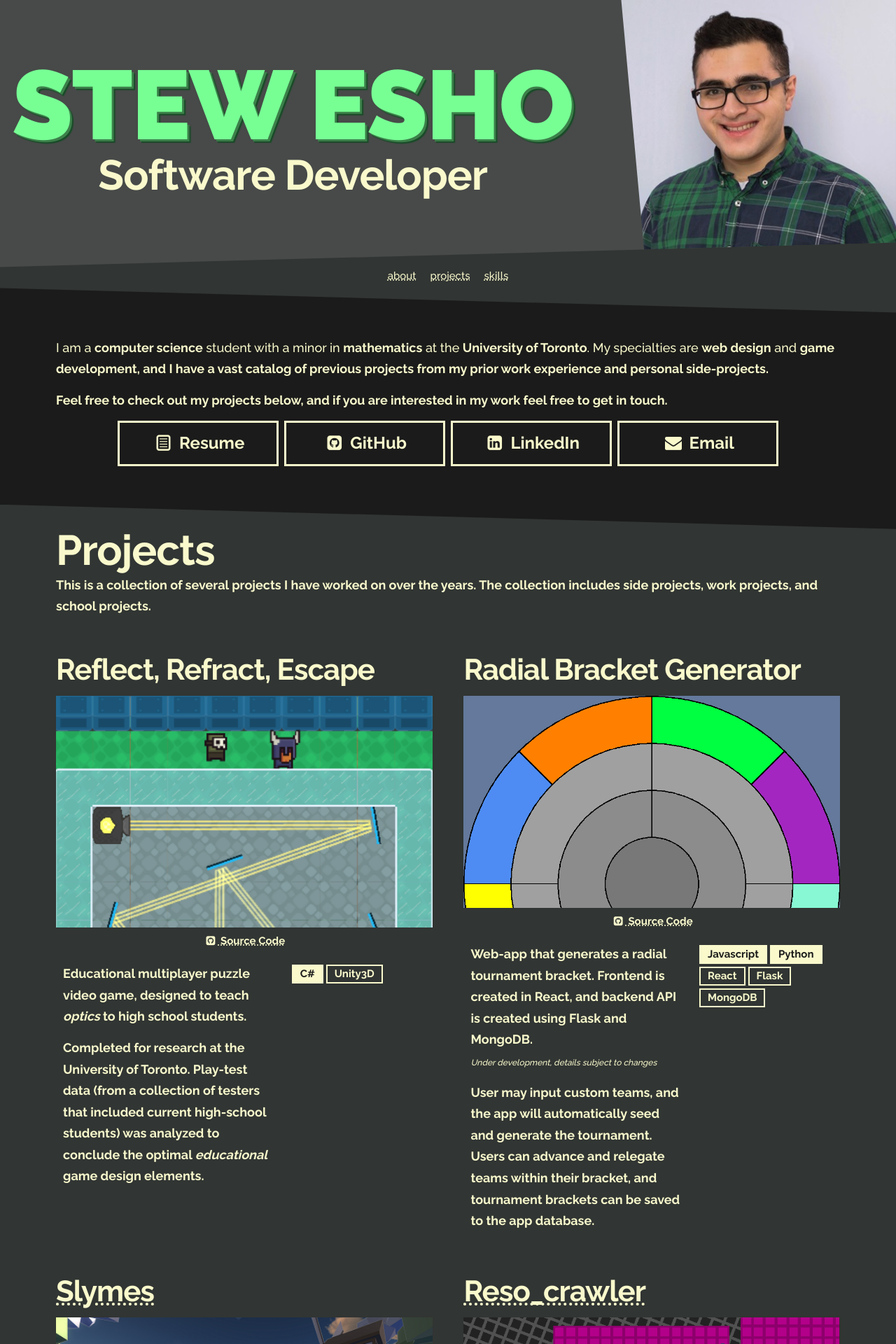
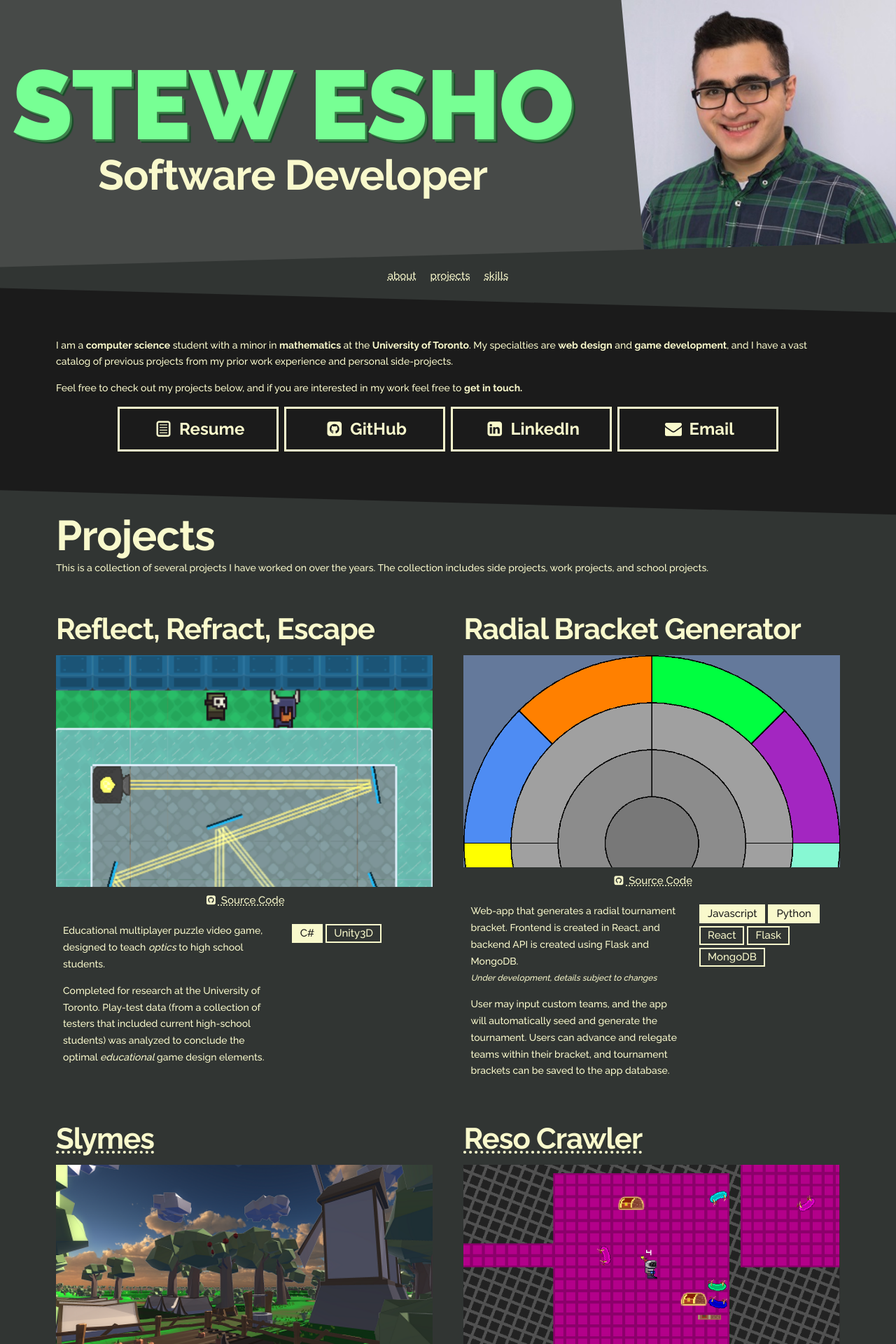
Before and after one commit to StewEsho/stewesho.github.io, a Jekyll site: the page built from index.html, in a window 1280 px wide. Shown: the top 1920 px of the page at 70% size. Built offline with Jekyll 4.4.1, drawn with Linux system fonts in a browser that asks for light colours; some of the changed text lies outside the part shown.

Commit message:
added soome responsiveness

```diff
--- a/assets/css/style.scss
+++ b/assets/css/style.scss
@@ -38,7 +38,12 @@ $stew-link: rgb(252, 251, 243);
 $stew-darker-lime: rgb(60, 128, 74);
 
 //  Responsive Breakpoints
-$mobi-breakpoint: 68rem;
+$tiny-breakpoint: 480px;
+$mobi-breakpoint: 680px;
+$tablet-breakpoint: 768px;
+$mdpi-breakpoint: 1024px;
+$hdpi-breakpoint: 1280px;
+$tv-breakpoint: 1920px;
 
 //  Other general vars
 $angled-edge--rem-offset: 3.5rem;
@@ -70,9 +75,7 @@ a {
     line-height: 1.7;
     font-size: 1.8rem;
     margin-bottom: 1.4rem;
-}
-
-.columns {
+} .columns {
     float: unset;
 }
 
@@ -158,9 +161,6 @@ section#title-container{
 main {
     section {
         padding: $angled-edge--rem-offset 8rem;
-        @media screen and (max-width: 68rem) { //680px
-            padding: 0.8rem;
-        }
     }
 }
 
@@ -227,13 +227,13 @@ section#about {
     .two-row {
         display: flex;
         flex-flow: row nowrap;
-        & > * {
+        .description, .project-skills {
             margin: 1rem;
-            &:first-child {
-                flex-basis: 60%;
-            } &:last-child {
-                flex-basis: 38%;
-            }
+        }
+        .description {
+            flex-basis: 60%;
+        } .project-skills {
+            flex-basis: 38%;
         }
     }
     .image {
@@ -271,7 +271,6 @@ section#about {
         content: "\A";
     }
 }
-
 /**
 * Skills
 **/
@@ -312,3 +311,75 @@ section#about {
     max-width: 68rem;
     margin: auto;
 }
+
+@media screen and (max-width: $hdpi-breakpoint){
+    p {
+        font-size: 1.4rem;
+    }
+}
+
+@media screen and (max-width: $mdpi-breakpoint){
+    main {
+        section {
+            padding: 0.8rem;
+        }
+    }
+
+    section#about {
+        .cta {
+            .link {
+                font-size: 1.8rem;
+                flex: 2 0 34vw; //grows such that there are two per row
+                &, &:last-child{
+                    margin: 0 0.4rem 0.8rem;
+                }
+            }
+        }
+    }
+
+    .project{
+        .title {
+            font-size: 3.2rem;
+        }
+
+        .two-row{
+            display: block;
+            .description, .project-skills {
+                flex: 2 0 100%;
+            }
+        }
+        margin-bottom: 4rem;
+    }
+}
+
+@media screen and (max-width: $tablet-breakpoint){
+    .project{
+        .title {
+            font-size: 2.6rem;
+        }
+    }
+
+
+}
+
+@media screen and (max-width: $mobi-breakpoint){
+    section#about {
+        .cta{
+            .link {
+                //flex: 2 0 51% //grows such that there is one per row
+            }
+        }
+    }
+
+    .project{
+        .title {
+            font-size: 2.4rem;
+        }
+    }
+}
+
+@media screen and (max-width: $tiny-breakpoint){
+    .project{
+        flex: 1 1 100%;
+    }
+}
--- a/index.html
+++ b/index.html
@@ -4,7 +4,7 @@ title: Stew Esho
 ---
 <section id="about">
     <p>
-        I am a <strong>computer science</strong> student with a minor in <strong>mathematics</strong> at the <strong>University of Toronto</strong>. My specialties are <strong>web design</strong> and <strong>game development</stron>, and I have a vast catalog of previous projects from my prior work experience and personal side-projects.
+        I am a <strong>computer science</strong> student with a minor in <strong>mathematics</strong> at the <strong>University of Toronto</strong>. My specialties are <strong>web design</strong> and <strong>game development</strong>, and I have a vast catalog of previous projects from my prior work experience and personal side-projects.
     </p>
     <p>
         Feel free to check out my projects below, and if you are interested in my work feel free to <strong>get in touch.</strong>
```
Also changed, not shown: _projects/reso_crawler.md (+1 -1 lines), _projects/voyageur.md (+1 -1 lines), assets/img/projects/site.png, 1 other file.
